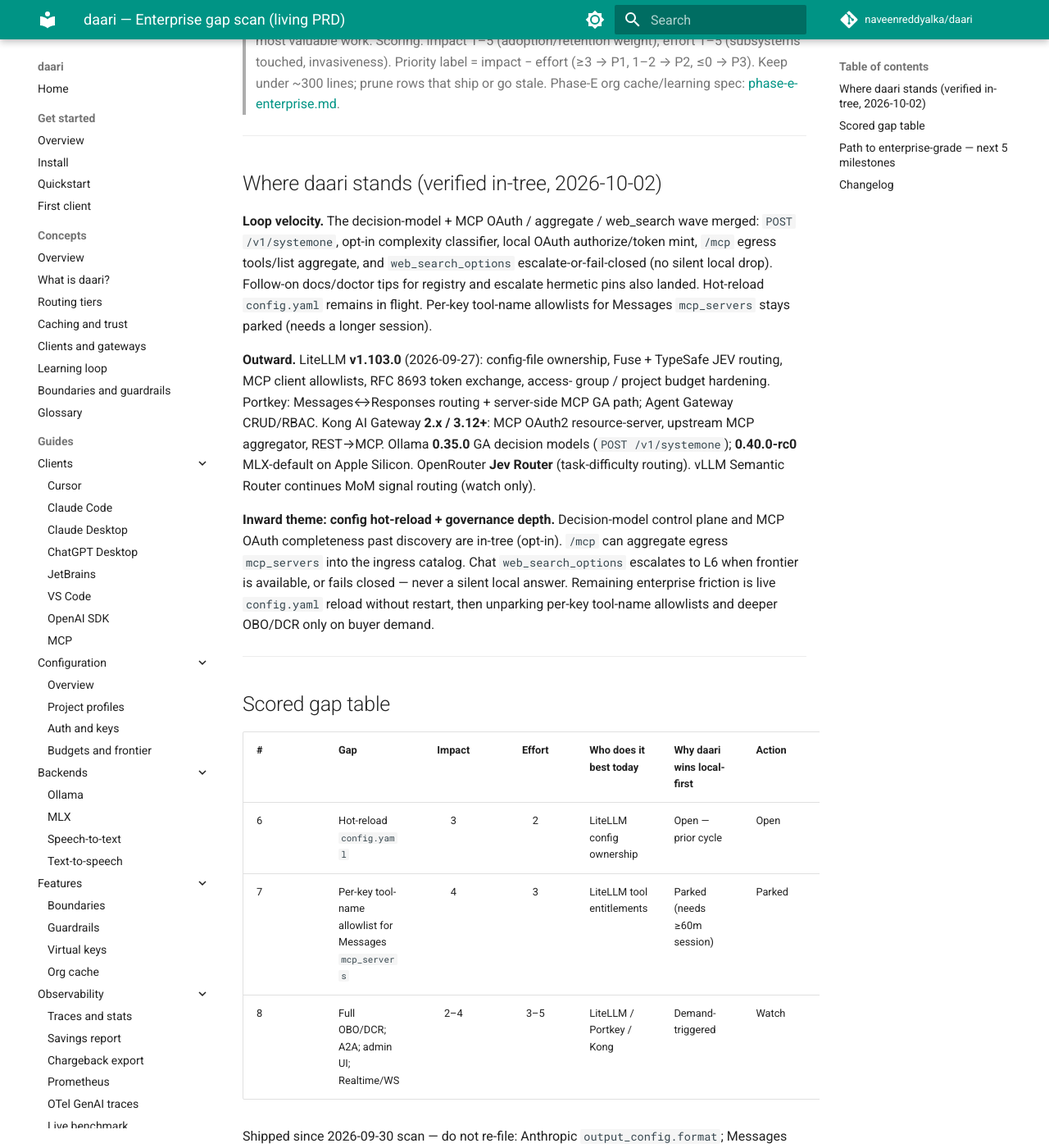
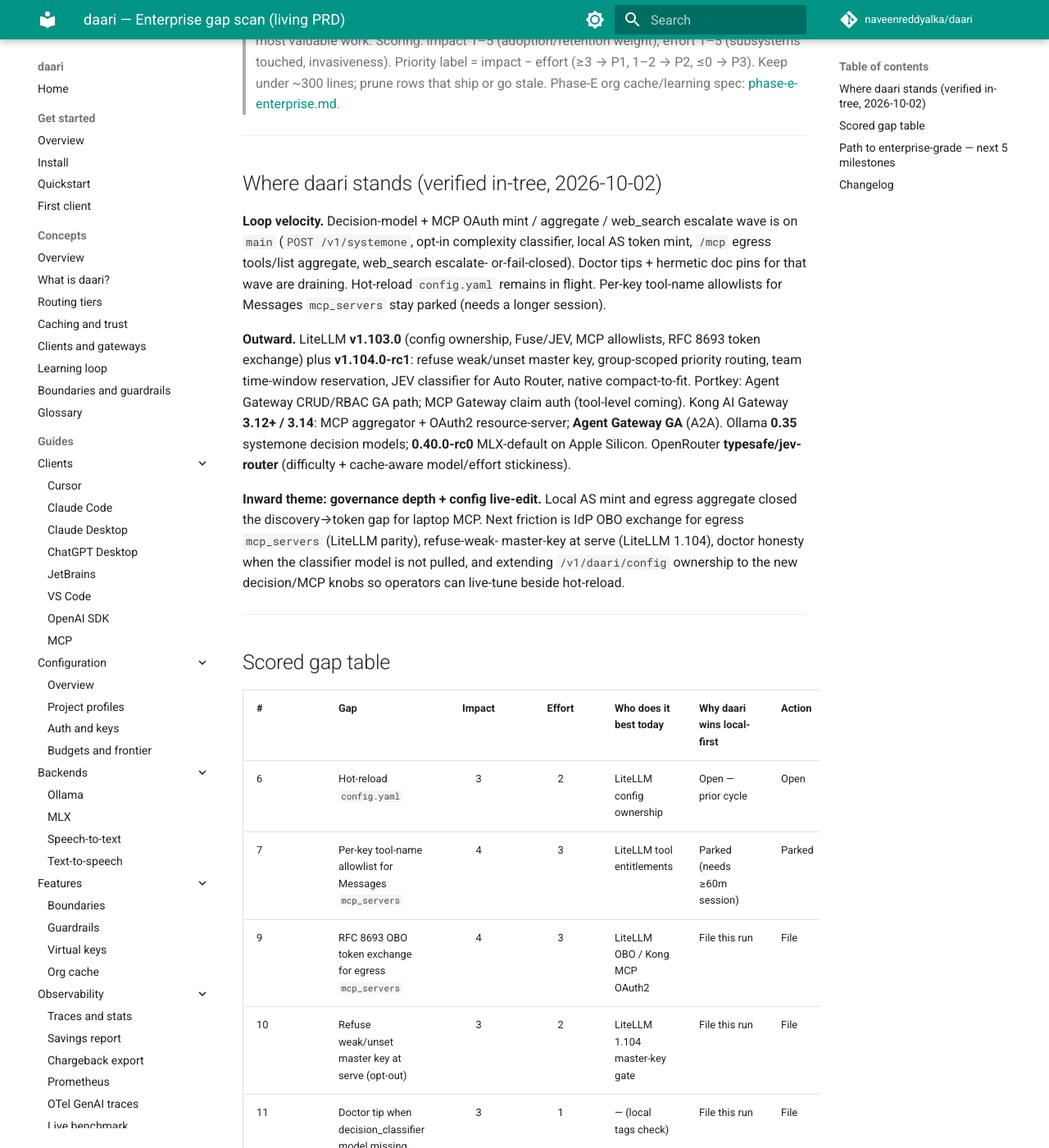
Before and after one commit to naveenreddyalka/daari, an MkDocs documentation site: the page built from docs/prd/ENTERPRISE.md, in a window 1280 px wide and 1400 px high, scrolled down 219 px. Shown: the whole window at 82% size. Built offline with MkDocs 1.6.1 and Material for MkDocs 9.7.7, drawn with Linux system fonts in a browser that asks for light colours; comment, search, counter and statistics services are not loaded; some of the changed text lies outside the part shown.

Commit message:
docs(prd): enterprise gap scan — governance depth and serve hardening (#1324)
Co-authored-by: Cursor <cursoragent@cursor.com>

```diff
--- a/docs/prd/ENTERPRISE.md
+++ b/docs/prd/ENTERPRISE.md
@@ -13,30 +13,28 @@
 
 ## Where daari stands (verified in-tree, 2026-10-02)
 
-**Loop velocity.** The decision-model + MCP OAuth / aggregate / web_search wave
-merged: `POST /v1/systemone`, opt-in complexity classifier, local OAuth
-authorize/token mint, `/mcp` egress tools/list aggregate, and
-`web_search_options` escalate-or-fail-closed (no silent local drop). Follow-on
-docs/doctor tips for registry and escalate hermetic pins also landed.
+**Loop velocity.** Decision-model + MCP OAuth mint / aggregate / web_search
+escalate wave is on `main` (`POST /v1/systemone`, opt-in complexity classifier,
+local AS token mint, `/mcp` egress tools/list aggregate, web_search escalate-
+or-fail-closed). Doctor tips + hermetic doc pins for that wave are draining.
 Hot-reload `config.yaml` remains in flight. Per-key tool-name allowlists for
-Messages `mcp_servers` stays parked (needs a longer session).
+Messages `mcp_servers` stay parked (needs a longer session).
 
-**Outward.** LiteLLM **v1.103.0** (2026-09-27): config-file ownership, Fuse +
-TypeSafe JEV routing, MCP client allowlists, RFC 8693 token exchange, access-
-group / project budget hardening. Portkey: Messages↔Responses routing +
-server-side MCP GA path; Agent Gateway CRUD/RBAC. Kong AI Gateway **2.x /
-3.12+**: MCP OAuth2 resource-server, upstream MCP aggregator, REST→MCP.
-Ollama **0.35.0** GA decision models (`POST /v1/systemone`); **0.40.0-rc0**
-MLX-default on Apple Silicon. OpenRouter **Jev Router** (task-difficulty
-routing). vLLM Semantic Router continues MoM signal routing (watch only).
+**Outward.** LiteLLM **v1.103.0** (config ownership, Fuse/JEV, MCP allowlists,
+RFC 8693 token exchange) plus **v1.104.0-rc1**: refuse weak/unset master key,
+group-scoped priority routing, team time-window reservation, JEV classifier for
+Auto Router, native compact-to-fit. Portkey: Agent Gateway CRUD/RBAC GA path;
+MCP Gateway claim auth (tool-level coming). Kong AI Gateway **3.12+ / 3.14**:
+MCP aggregator + OAuth2 resource-server; **Agent Gateway GA** (A2A). Ollama
+**0.35** systemone decision models; **0.40.0-rc0** MLX-default on Apple Silicon.
+OpenRouter **typesafe/jev-router** (difficulty + cache-aware model/effort stickiness).
 
-**Inward theme: config hot-reload + governance depth.** Decision-model control
-plane and MCP OAuth completeness past discovery are in-tree (opt-in). `/mcp`
-can aggregate egress `mcp_servers` into the ingress catalog. Chat
-`web_search_options` escalates to L6 when frontier is available, or fails
-closed — never a silent local answer. Remaining enterprise friction is live
-`config.yaml` reload without restart, then unparking per-key tool-name
-allowlists and deeper OBO/DCR only on buyer demand.
+**Inward theme: governance depth + config live-edit.** Local AS mint and
+egress aggregate closed the discovery→token gap for laptop MCP. Next friction
+is IdP OBO exchange for egress `mcp_servers` (LiteLLM parity), refuse-weak-
+master-key at serve (LiteLLM 1.104), doctor honesty when the classifier model
+is not pulled, and extending `/v1/daari/config` ownership to the new
+decision/MCP knobs so operators can live-tune beside hot-reload.
 
 ---
 
@@ -46,35 +44,42 @@ allowlists and deeper OBO/DCR only on buyer demand.
 |---|-----|:--:|:--:|------------------------|----------------------------|--------|
 | 6 | Hot-reload `config.yaml` | 3 | 2 | LiteLLM config ownership | Open — prior cycle | Open |
 | 7 | Per-key tool-name allowlist for Messages `mcp_servers` | 4 | 3 | LiteLLM tool entitlements | Parked (needs ≥60m session) | Parked |
-| 8 | Full OBO/DCR; A2A; admin UI; Realtime/WS | 2–4 | 3–5 | LiteLLM / Portkey / Kong | Demand-triggered | Watch |
+| 9 | RFC 8693 OBO token exchange for egress `mcp_servers` | 4 | 3 | LiteLLM OBO / Kong MCP OAuth2 | File this run | File |
+| 10 | Refuse weak/unset master key at serve (opt-out) | 3 | 2 | LiteLLM 1.104 master-key gate | File this run | File |
+| 11 | Doctor tip when decision_classifier model missing from Ollama | 3 | 1 | — (local tags check) | File this run | File |
+| 12 | Extend `/v1/daari/config` ownership to decision_classifier + MCP knobs | 3 | 2 | LiteLLM config ownership UI | File this run | File |
+| 13 | Hermetic doctor-health pins for aggregate / local_as / classifier tips | 2 | 1 | — (docs regression) | File this run | File |
+| 8 | Full DCR; A2A; admin UI; Realtime/WS | 2–4 | 3–5 | Portkey Agent GW / Kong 3.14 | Demand-triggered | Watch |
 
 Shipped since 2026-09-30 scan — do not re-file: Anthropic `output_config.format`;
 Messages server-side MCP; RFC 9728 protected-resource; `POST /v1/ocr`; OpenAPI
-`/mcp/proxy`; `GET /v1/mcp/registry.json`; `POST /v1/systemone` (#1291);
-decision-model complexity classifier (#1292); MCP OAuth authorize/token mint
-(#1293); `/mcp` aggregate egress tools/list (#1294); `web_search_options`
-escalate / fail-closed (#1295). Still verified fine: effort mapping; MCP
-activity/abort; Responses `type:mcp`; Method/Name mismatch reject; client
-allowlists; Helm encrypted backups; spend `--by-tool`; `server/discover` +
-`_meta`; egress SSRF / OTel / retry / breaker; refreshable `secret://`;
+`/mcp/proxy`; `GET /v1/mcp/registry.json`; `POST /v1/systemone`; decision-model
+complexity classifier; MCP OAuth authorize/token mint; `/mcp` aggregate egress
+tools/list; `web_search_options` escalate / fail-closed; doctor tips for
+registry / aggregate / local_as / classifier. Still verified fine: effort
+mapping; MCP activity/abort; Responses `type:mcp`; Method/Name mismatch reject;
+client allowlists; Helm encrypted backups; spend `--by-tool`; `server/discover`
++ `_meta`; egress SSRF / OTel / retry / breaker; refreshable `secret://`;
 header_policy; tools/call metering; semantic tool search; ttlMs/cacheScope;
 MCP guardrails; W3C egress trace; model_group budgets; session affinity;
-Prometheus `/metrics`; agent prefix L0 + opt-in L1.
+Prometheus `/metrics`; agent prefix L0 + opt-in L1; config ownership MVP for
+prefer/budgets/cache/boundaries.
 
 ---
 
 ## Path to enterprise-grade — next 5 milestones
 
-1. **Live config reload** — finish hot-reload `config.yaml` (row 6) so operators
-   change policies without restart, matching LiteLLM config ownership locally.
-2. **Governance depth** — unpark per-key tool-name allowlists for Messages
+1. **Live config reload** — finish hot-reload `config.yaml` (row 6) and extend
+   ownership leaves for decision/MCP knobs (row 12) so operators change
+   policies without restart.
+2. **Egress OBO** — RFC 8693 token exchange for `mcp_servers` (row 9) so IdP
+   JWTs become scoped upstream MCP credentials on-box.
+3. **Serve hardening** — refuse weak/unset master keys with explicit sandbox
+   opt-out (row 10); doctor tips for missing classifier models (row 11).
+4. **Governance depth** — unpark per-key tool-name allowlists for Messages
    `mcp_servers` (row 7) once a ≥60m session is available.
-3. **Demand-triggered protocols** — OBO/DCR, A2A, admin UI, Realtime/WS (row 8)
-   only when a buyer asks; do not preempt the loop.
-4. **Decision-model polish** — keep systemone + classifier opt-in paths
-   hermetic in docs/doctor as Ollama/OpenRouter Jev evolve (watch outward).
-5. **MCP catalog honesty** — keep aggregate egress + local AS discoverable and
-   tested as IDE clients harden OAuth/MCP onboarding.
+5. **Demand-triggered protocols** — full DCR, A2A (Kong Agent Gateway / Portkey),
+   admin UI, Realtime/WS (row 8) only when a buyer asks.
 
 Compliance non-goals (WIF depth, A2A, SOC 2 program, admin UI, Realtime/WS) stay
 deferred until buyer demand.
@@ -83,11 +88,19 @@ deferred until buyer demand.
 
 ## Changelog
 
-- **2026-10-02 (web_search escalate + MCP P2 wave)** — Marked #1291–#1295
-  Shipped (systemone, decision classifier, MCP OAuth mint, `/mcp` aggregate,
-  web_search escalate/fail-closed); hot-reload still Open; tool-name allowlist
-  parked. Inward theme no longer calls web_search a silent local drop. Path
-  retargeted to hot-reload → governance → demand-triggered protocols.
+- **2026-10-02 (governance + serve hardening scan)** — Prior morning wave
+  (systemone / classifier / local AS / aggregate / web_search escalate) verified
+  on `main`; hot-reload still Open; tool-name allowlist parked. Outward: LiteLLM
+  1.104-rc1 weak-master-key + team routing; Portkey Agent Gateway; Kong Agent
+  Gateway GA; OpenRouter jev-router stickiness; Ollama 0.40 MLX-rc. Filed OBO
+  egress exchange, refuse-weak-master-key, doctor missing-classifier-model,
+  config ownership extension, hermetic doctor-health pins. Path retargeted to
+  live config → OBO → serve hardening → governance → demand-triggered.
+
+- **2026-10-02 (web_search escalate + MCP P2 wave)** — Marked systemone /
+  decision classifier / MCP OAuth mint / `/mcp` aggregate / web_search
+  escalate/fail-closed Shipped; hot-reload still Open; tool-name allowlist
+  parked. Path was hot-reload → governance → demand-triggered protocols.
 
 - **2026-10-01 (decision models + MCP OAuth depth)** — Prior-cycle format /
   Messages MCP / RFC 9728 / OCR / `/mcp/proxy` / registry.json merged;
```
